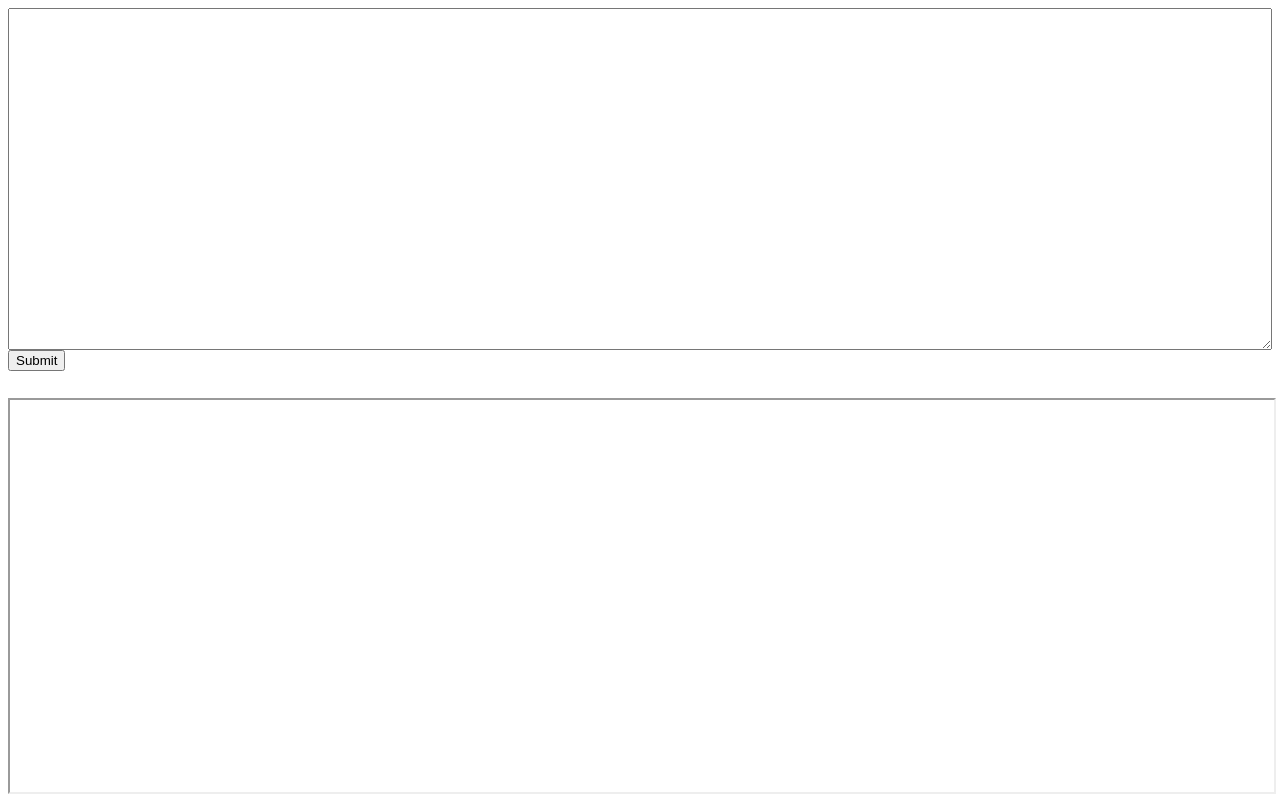
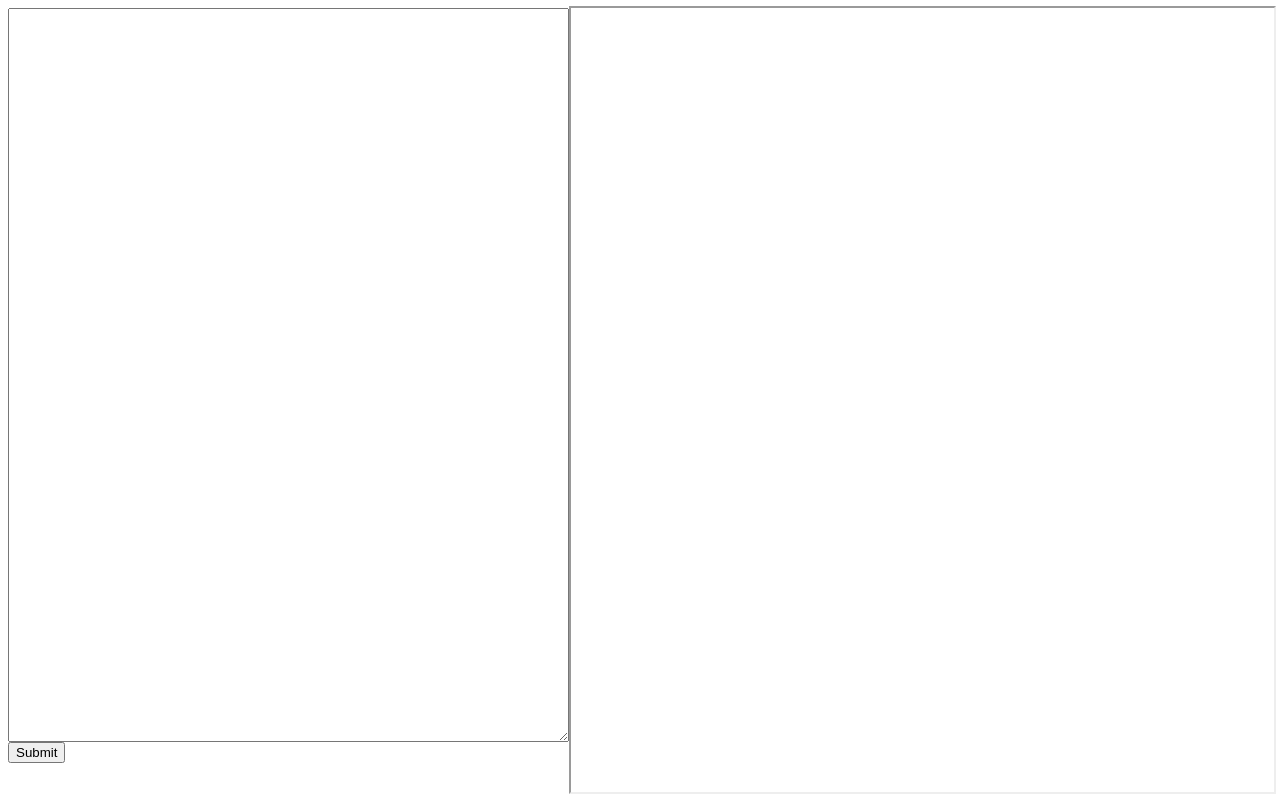
Before and after one commit to do-/smevka, a plain HTML site: page front/root/index.html in a window 1280 px wide. Drawn offline with Linux system fonts and the light colour scheme.

Commit message:
cosmetics

```diff
--- a/front/root/index.html
+++ b/front/root/index.html
@@ -4,7 +4,7 @@
 	</head>
 	<body>
 		<table border=0 cellspacing=0 cellpadding=0 width=100% height=100%>
-			<tr height=50%>
+			<tr width=50%>
 				<td>
 					<form target=result action=_back method=post style="height:100%;margin:0;">
 						<input type=hidden name=type value=soap_message>
@@ -14,8 +14,6 @@
 						<input type=submit>
 					</form>
 				</td>
-			</tr>
-			<tr>
 				<td>
 					<iframe name=result width=100% height=100%>
 					</iframe>
```
